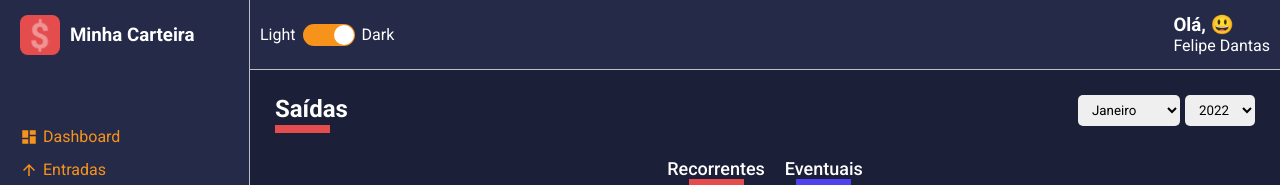
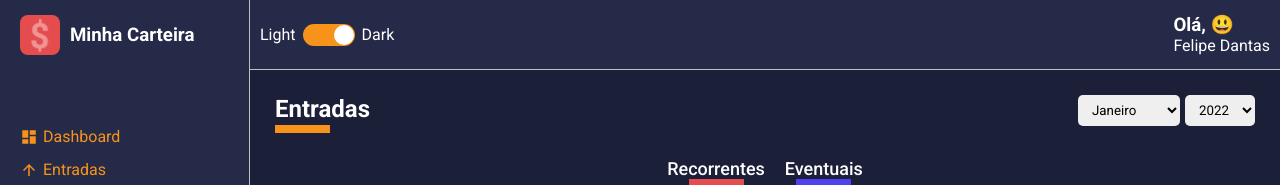
Before and after one commit to FelipeRBDantas/minha-carteira-frontend, a React (Create React App) app: page /list/entry-balance in a window 1280 px wide. Shown: the top 185 px of the page. Built offline with nearby package versions, Linux system fonts and the light colour scheme.

Commit message:
[refactor] - Melhorias no header da página de listagem

```diff
--- a/src/pages/List/index.tsx
+++ b/src/pages/List/index.tsx
@@ -1,4 +1,4 @@
-import React from "react";
+import React, { useMemo } from "react";
 
 import ContentHeader from "../../components/ContentHeader";
 
@@ -12,10 +12,24 @@ import { Container, Content, Filters } from "./styles";
 
 import { v4 as uuidv4 } from 'uuid';
 
+import { useParams } from "react-router-dom";
+
 const List: React.FC = () => {
+    const { type } = useParams();
+
+    const contentHeaderProps = useMemo(() => {
+        return type === 'entry-balance' ? {
+            title: 'Entradas',
+            lineColor: '#F7931B'
+        } : {
+            title: 'Saídas',
+            lineColor: '#E44C4E'
+        };
+    }, [ type ]);
+
     return (
         <Container>
-            <ContentHeader title="Saídas" lineColor='#E44C4E'>
+            <ContentHeader title={ contentHeaderProps.title } lineColor={ contentHeaderProps.lineColor }>
                 <SelectInput options={ Months } />
                 <SelectInput options={ Years } />
             </ContentHeader>
```
